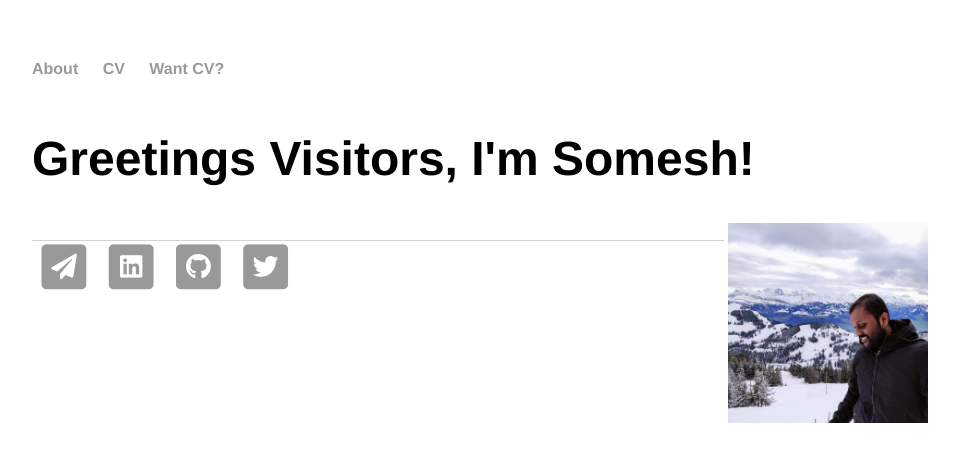
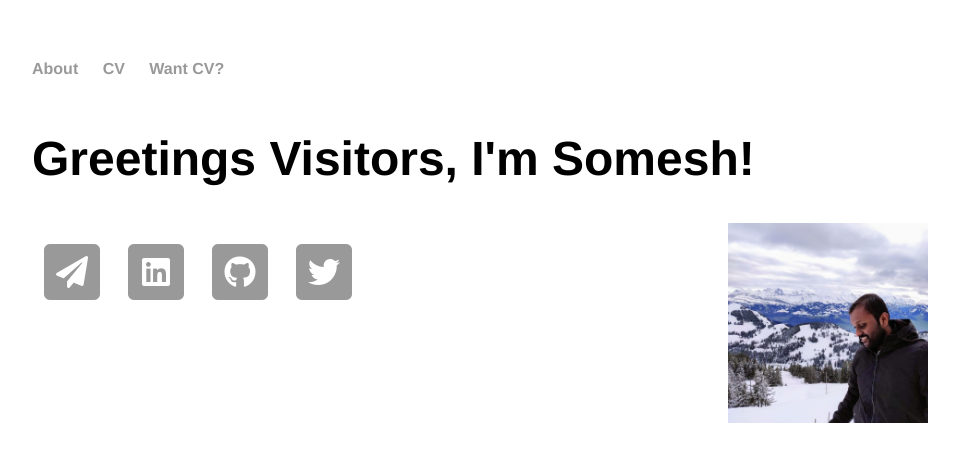
Before and after one commit to saisomesh2594/saisomesh2594.github.io, a Jekyll site: the page built from index.html, in a window 1280 px wide. Shown: the top 462 px of the page, without its empty margins (160-1119 px from the left). Built offline with Jekyll 4.4.1, drawn with Linux system fonts in a browser that asks for light colours.

Commit message:
remove footer tag

```diff
--- a/index.html
+++ b/index.html
@@ -40,7 +40,7 @@ title: Somesh Sai, Just Another Bioinformatician
     			<div style="clear: left;"/>
 		</h4>-->
 	<!--</div>-->
-	<footer>
+	<!--<footer>>
 		<div class="icon-container">
 			<!--<a href="mailto:somesh.sai@mdc-berlin.de"><i class="fas fa-envelope fa-4x"></i></a>-->
 			<a href="mailto:somesh.sai@mdc-berlin.de" title="Send me an email!">
@@ -71,5 +71,5 @@ title: Somesh Sai, Just Another Bioinformatician
 			</span>
 			</a>
 		</div>
-	</footer>
+	<!--</footer>-->
 </div>
```
